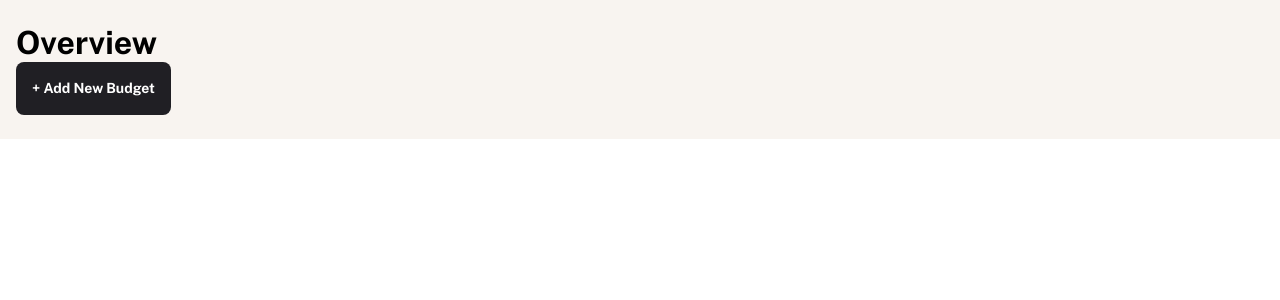
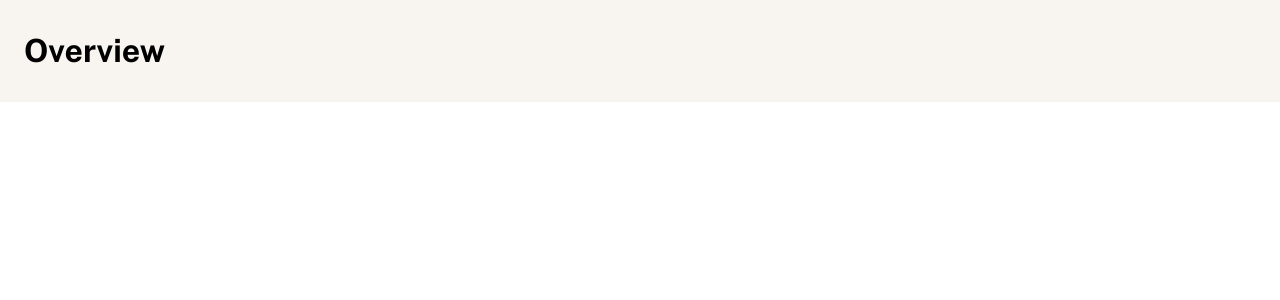
Before and after one commit to mhjarvis/personal-finance-application, a React (Vite) app: page / in a window 1280 px wide. Shown: the top 300 px of the page. Built offline with nearby package versions, Linux system fonts and the light colour scheme.

Commit message:
Fix spacing for Overview Header layout. Add id element to primary button

```diff
--- a/src/components/atoms/Buttons/PrimaryButton.jsx
+++ b/src/components/atoms/Buttons/PrimaryButton.jsx
@@ -1,10 +1,12 @@
 /* eslint-disable react/prop-types */
 import "./PrimaryButton.css";
 
-export default function PrimaryButton({ text }) {
+export default function PrimaryButton({ text, id }) {
 	return (
 		<div>
-			<button className="primary-button">{text}</button>
+			<button className="primary-button" id={id}>
+				{text}
+			</button>
 		</div>
 	);
 }
--- a/src/components/layouts/MainLayout.css
+++ b/src/components/layouts/MainLayout.css
@@ -2,3 +2,9 @@
 	background-color: #f8f4f0;
 	padding: 2.4rem 1.6rem;
 }
+
+@media screen and (min-width: 768px) {
+	.main {
+		padding: 3.2rem 2.4rem;
+	}
+}
--- /dev/null
+++ b/src/components/molecules/Overview/OverviewHeader.css
@@ -0,0 +1,15 @@
+.overview-header {
+	display: flex;
+	align-items: center;
+	justify-content: space-between;
+}
+
+#overview__button--primary {
+	display: none;
+}
+
+@media screen and (min-width: 768px) {
+	#overview__button--primary {
+		display: block;
+	}
+}
--- /dev/null
+++ b/src/components/molecules/Overview/OverviewHeader.jsx
@@ -0,0 +1,13 @@
+import "./OverviewHeader.css";
+import PageTitle from "../../atoms/PageTitle/PageTitle";
+/* eslint-disable react/prop-types */
+
+export default function OverviewHeader() {
+	return (
+		<div className="overview-header">
+			<PageTitle title="Overview" />
+			{/* 			<PrimaryButton text="+ Add New Budget" id="overview__button--primary" />
+			 */}{" "}
+		</div>
+	);
+}
--- a/src/pages/Home.jsx
+++ b/src/pages/Home.jsx
@@ -1,12 +1,10 @@
-import PrimaryButton from "../components/atoms/Buttons/PrimaryButton";
-import PageTitle from "../components/atoms/PageTitle/PageTitle";
 import MainLayout from "../components/layouts/MainLayoutl";
+import OverviewHeader from "../components/molecules/Overview/OverviewHeader";
 
 export default function Home() {
 	return (
 		<MainLayout>
-			<PageTitle title="Overview" />
-			<PrimaryButton text="+ Add New Budget" />
+			<OverviewHeader></OverviewHeader>
 		</MainLayout>
 	);
 }
```
Also changed, not shown: src/index.css (+7 -0 lines).
